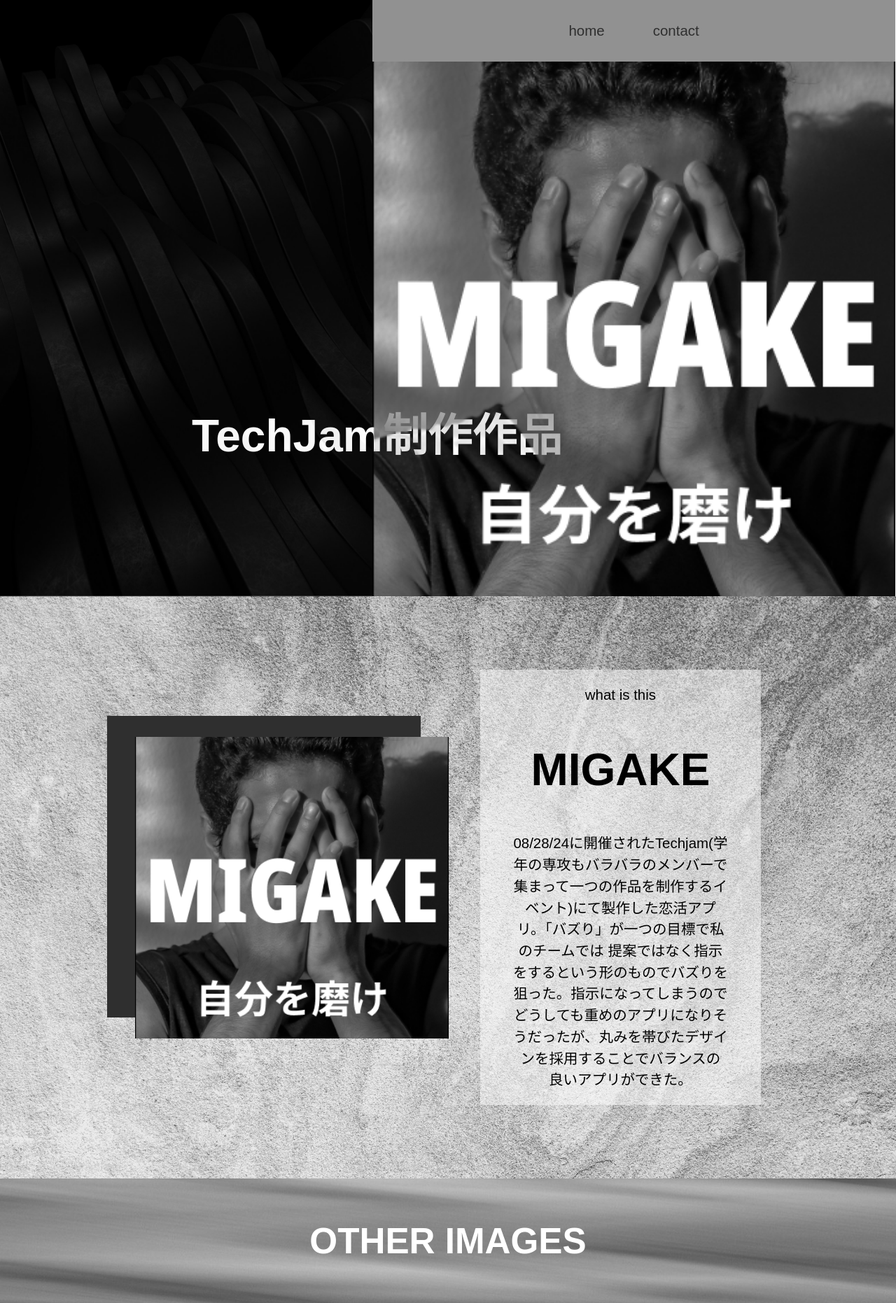
After one commit to TABATAIO/flask-portfolio, a Flask app: page /work/MIGAKE in a window 1280 px wide. The commit adds this page. Shown: the top 1862 px of the page at 70% size. Run offline with Flask 3, Linux system fonts and the light colour scheme; some libraries are stand-ins or nearby versions.

Commit message:
migakeページの追加

```diff
--- a/app.py
+++ b/app.py
@@ -21,3 +21,7 @@ def precompany():
 @app.route('/contact')
 def contact():
     return render_template('contact.jinja')
+
+@app.route('/about')
+def about():
+    return render_template('about.jinja')
--- a/static/css/style.css
+++ b/static/css/style.css
@@ -145,13 +145,55 @@ main{
 
 .main1 .text{
     max-width: 24.3vw;
-    padding: 0 3.5vw 0 7vw;
+    padding: 0 3.5vw 0 3.5vw;
+    margin: 0 0 0 3.5vw;
     text-align: center;
+    background-color: rgba(255,255, 255, 0.5);
 }
 .text p{
     overflow-wrap: break-word;
     overflow-x: scroll;
 }
+
+.text button{
+    height: 3.5vw;
+    width: 60%;
+    margin: 3.5vw 0;
+    padding: 0 20px;
+    border: 0;
+    border-radius: 2vw;
+    background-color: rgb(255, 255, 255);
+    align-items: center;
+    justify-content: center;
+    text-align: center;
+    box-shadow: -6px -6px 10px #FFFFFF,6px 6px 10ox #2f2f2f;
+    transition: all 0.3s;
+}
+
+.text button:hover{
+    box-shadow: 2px 2px 2px #FFFFFF, -2px -2px 2px #2f2f2f;
+}
+
+.text button a{
+    text-decoration: none;
+    color: #2f2f2f;
+    transition: all 0.3s;
+}
+
+.text button a p{
+    font-size: 1.6vw;
+    transition: all 0.3s;
+}
+
+.text button:hover a p{
+    font-size: 1.8vw;
+}
+
+.text button a p{
+    margin: 0;
+}
+
+
 
 .main1 .link_img{
     display: block;
@@ -175,7 +217,7 @@ main{
 .main2 {
     width: 100%;
     height: auto; /* 固定高さを避け、コンテンツに応じて高さが変わるように */
-    background-image: url(./img/wave2.png);
+    background-image: url(../images/wave2.png);
     background-repeat: no-repeat; /* 画像をカバーするように調整 */
     background-position: center; /* 中央に画像を表示 */
     padding: 4vw 0;
--- a/static/js/my_script.js
+++ b/static/js/my_script.js
@@ -0,0 +1,16 @@
+$(function () {
+    $('a[href^="#"]').click(function () {
+      var href = $(this).attr("href");
+      var target = $(href == "#" || href == "" ? "html" : href);
+      var position = target.offset().top;
+      var speed = 500;
+      $("html, body").animate(
+        {
+          scrollTop: position,
+        },
+        speed,
+        "swing"
+      );
+      return false;
+    });
+  });
--- /dev/null
+++ b/templates/MIGAKE.jinja
@@ -0,0 +1,55 @@
+{% extends "base.jinja" %}
+
+{% block title %}
+    MIGAKE
+{% endblock title %}
+
+{% block FV_title %}
+    TechJam制作作品
+{% endblock FV_title %}
+
+{% block right_img %}
+<img class="right_img" src="{{ url_for('static',filename='images/Login.png') }}">
+{% endblock right_img %}
+
+{% block nav %}
+<a href="{{url_for('home')}}">
+    <p>home</p>
+</a>
+<a href="{{url_for('contact')}}">
+    <p>contact</p>
+</a>
+{% endblock nav %}
+
+{% block main1 %}
+    <img src="{{ url_for('static',filename='images/Login.png') }}" alt="ログインイメージ">
+    <div class="text">
+        <p>what is this</p>
+        <h1>MIGAKE</h1>
+        <p>08/28/24に開催されたTechjam(学年の専攻もバラバラのメンバーで集まって一つの作品を制作するイベント)にて製作した恋活アプリ。「バズり」が一つの目標で私のチームでは
+        提案ではなく指示をするという形のものでバズりを狙った。指示になってしまうのでどうしても重めのアプリになりそうだったが、丸みを帯びたデザインを採用することでバランスの
+        良いアプリができた。
+        </p>
+            </div>
+{% endblock main1 %}
+
+{% block main2 %}
+<div class="main2" id="works">
+    <h1>OTHER IMAGES</h1>
+    <div class="works">
+        <a href="{{ url_for('static',filename='images/home.png') }}" data-lightbox="group" class="image-container"><img src="{{ url_for('static',filename='images/home.png' )}}" alt="home image"></a>
+        <a href="{{ url_for('static',filename='images/BUILD.png') }}" data-lightbox="group" class="image-container"><img src="{{ url_for('static',filename='images/BUILD.png') }}" alt="build before"></a>
+        <a href="{{ url_for('static',filename='images/BUILD(_after).png') }}" data-lightbox="group" class="image-container"><img src="{{ url_for('static',filename='images/BUILD(_after).png') }}" alt="build after"></a>
+    </div>
+    <div class="works">
+        <a href="{{ url_for('static',filename='images/fasion.png') }}" data-lightbox="group" class="image-container"><img src="{{ url_for('static',filename='images/fasion.png') }}" alt="fashion fv"></a>
+        <a href="{{ url_for('static',filename='images/migake_route.png') }}" data-lightbox="group" class="image-container"><img src="{{ url_for('static',filename='images/migake_route.png') }}" alt="how worked on figma"></a>
+    </div>
+</div>
+{% endblock main2 %}
+
+{% block footer %}
+<a class="home" href="{{ url_for('home') }}"><p>home</p></a>
+<a href="#"><p>top</p></a>
+<a href="{{ url_for('contact') }}" ><p>contact</p></a>
+{% endblock footer %}
--- a/templates/base.jinja
+++ b/templates/base.jinja
@@ -7,6 +7,7 @@
     <title>{% block title %}
 
         {% endblock title %}</title>
+    <link href="https://unpkg.com/lightbox2@2.11.4/dist/css/lightbox.min.css" rel="stylesheet" />
     <link rel="stylesheet" href="../static/css/style.css">
     <meta name="viewport" content="width=device-width, initial-scale=1.0">
     <!-- jQueryの追加 -->
@@ -28,6 +29,7 @@
 
             <div class="right">
                 <nav class="nav">
+                {% block nav %}
                 <a href="#about">
                     <p>about</p>
                 </a>
@@ -37,6 +39,8 @@
                 <a href="./contact.html">
                     <p>contact</p>
                 </a>
+                {% endblock nav %}
+
                 </nav>
                 {% block right_img %}
                 <img class="right_img" src="{{ url_for('static', filename='./images/me_child.png') }}"
@@ -103,8 +107,9 @@
 
     </footer>
 
-
-    <script src="../my_script.js"></script>
+    <script src="https://ajax.googleapis.com/ajax/libs/jquery/3.1.1/jquery.min.js"></script>
+    <script src="https://cdnjs.cloudflare.com/ajax/libs/lightbox2/2.7.1/js/lightbox.min.js"></script>
+    <script src="../static/js/my_script.js"></script>
 </body>
 
 </html>
```
Also changed, not shown: templates/contact.jinja (+9 -2 lines), templates/index.jinja (+23 -2 lines), templates/about.jinja (added). Lines whose indentation alone changed are shown as unchanged.
